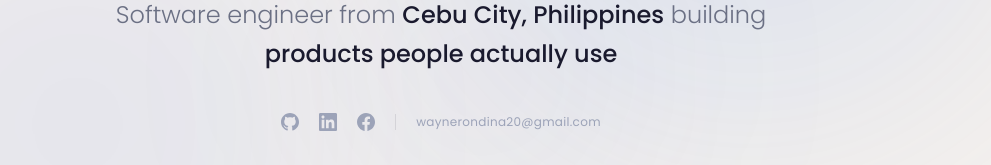
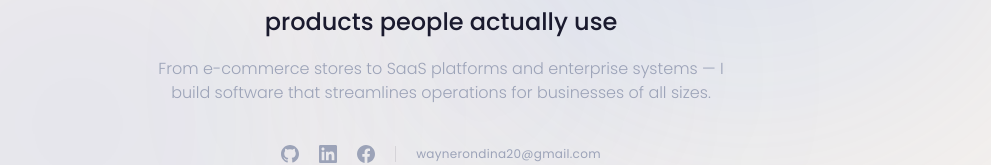
Before and after one commit to waynero20/my-portfolio, a Next.js app: page / in a window 1280 px wide. Shown: the part 431-596 px from the top of the page, without its empty margins (199-1190 px from the left). Built offline with nearby package versions, Linux system fonts and the light colour scheme.

Commit message:
saas text improvement

```diff
--- a/src/components/hero.tsx
+++ b/src/components/hero.tsx
@@ -126,6 +126,16 @@ export function Hero() {
           <span className="text-text font-medium">products people actually use</span>
         </motion.p>
 
+        <motion.p
+          custom={1}
+          variants={fadeUp}
+          initial="hidden"
+          animate="visible"
+          className="text-sm sm:text-base text-text-light font-light max-w-xl mx-auto mb-10 -mt-6"
+        >
+          From e-commerce stores to SaaS platforms and enterprise systems — I build software that streamlines operations for businesses of all sizes.
+        </motion.p>
+
         {/* Social icons + email */}
         <motion.div
           custom={2}
--- a/src/components/projects.tsx
+++ b/src/components/projects.tsx
@@ -36,7 +36,7 @@ const styles: Record<string, ProjectStyle> = {
     entrance: { x: 0, y: 100 },
     overlay: "/overlays/naturalathlete.webp",
     overlayOpacity: "opacity-[0.08]",
-    url: "https://ntrl-athlete.com",
+    url: "https://staging.ntrl-athlete.com",
     btnCls: "bg-white text-black hover:bg-white/90",
   },
   "Bloom & Blossom": {
@@ -51,7 +51,7 @@ const styles: Record<string, ProjectStyle> = {
     entrance: { x: -120, y: 0 },
     overlay: "/overlays/bloomandblossom.webp",
     overlayOpacity: "opacity-[0.06]",
-    url: "https://bloomnblossom.ph",
+    url: "https://bloomandblossom-two.vercel.app/",
     btnCls: "bg-[#2F5D50] text-white hover:bg-[#2F5D50]/90",
   },
   "Legacy Smiles": {
@@ -66,7 +66,7 @@ const styles: Record<string, ProjectStyle> = {
     entrance: { x: 120, y: 0 },
     overlay: "/overlays/legacysmilesnew.webp",
     overlayOpacity: "opacity-[0.05]",
-    url: "https://legacysmiles.ph",
+    url: "http://legacysmiles.ph/",
     btnCls: "bg-gradient-to-r from-[#3D00FF] to-[#6294E9] text-white hover:opacity-90",
   },
   "Tampus Dental": {
@@ -81,7 +81,7 @@ const styles: Record<string, ProjectStyle> = {
     entrance: { x: 0, y: -100 },
     overlay: "/overlays/tampusdental.webp",
     overlayOpacity: "opacity-[0.10]",
-    url: "https://www.tampusdental.com",
+    url: "https://www.tampusdental.com/",
     btnCls: "bg-gradient-to-r from-[#C49528] to-[#E6BB4A] text-[#002333] font-semibold hover:opacity-90",
   },
   TutorLoop: {
@@ -96,7 +96,7 @@ const styles: Record<string, ProjectStyle> = {
     entrance: { x: 80, y: 60 },
     overlay: "/overlays/tutorloop.webp",
     overlayOpacity: "opacity-[0.06]",
-    url: "https://tutorformystudent.com",
+    url: "https://www.tutorformystudent.com/",
     btnCls: "bg-indigo-900 text-white hover:bg-indigo-800",
   },
   "Horizon ERP": {
```
